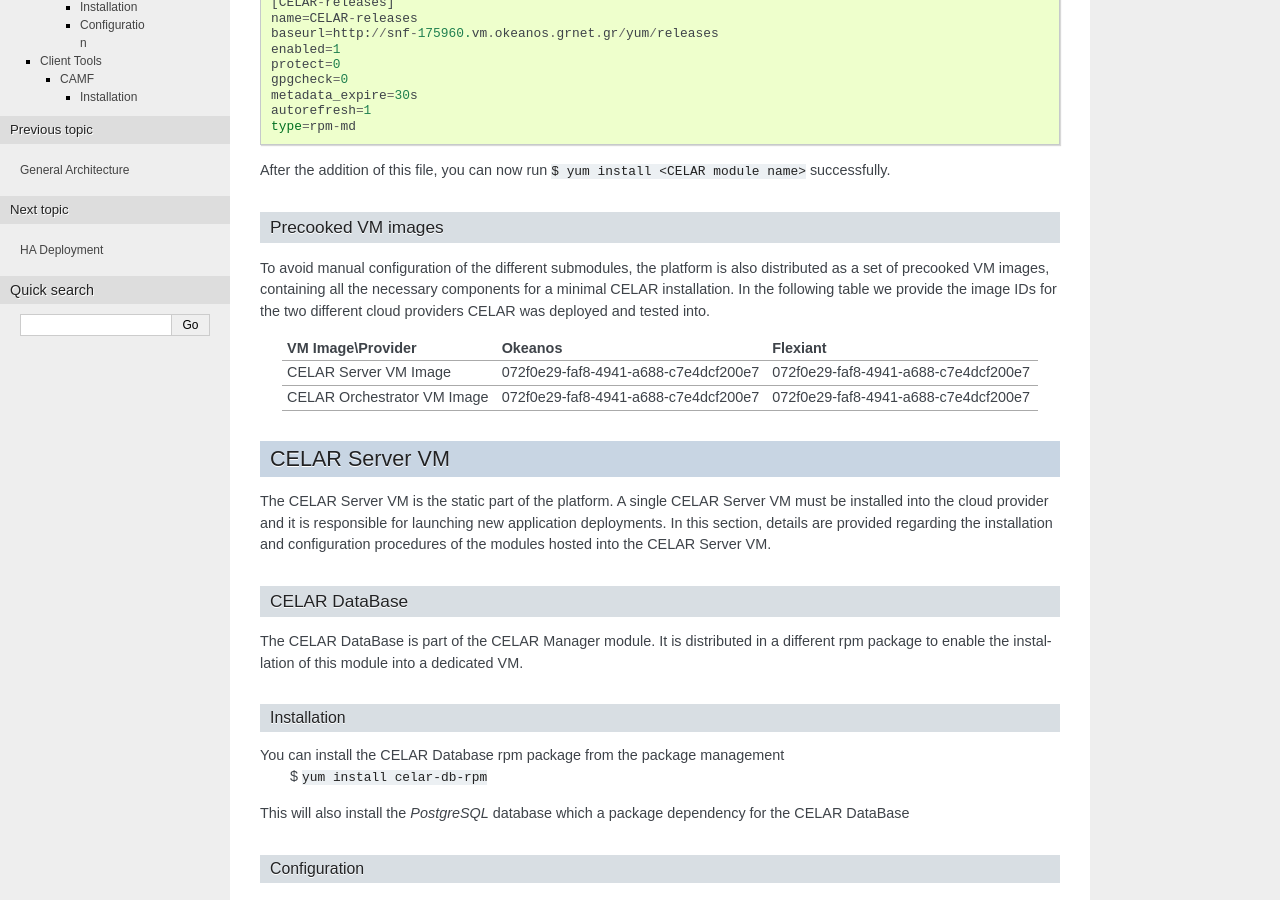
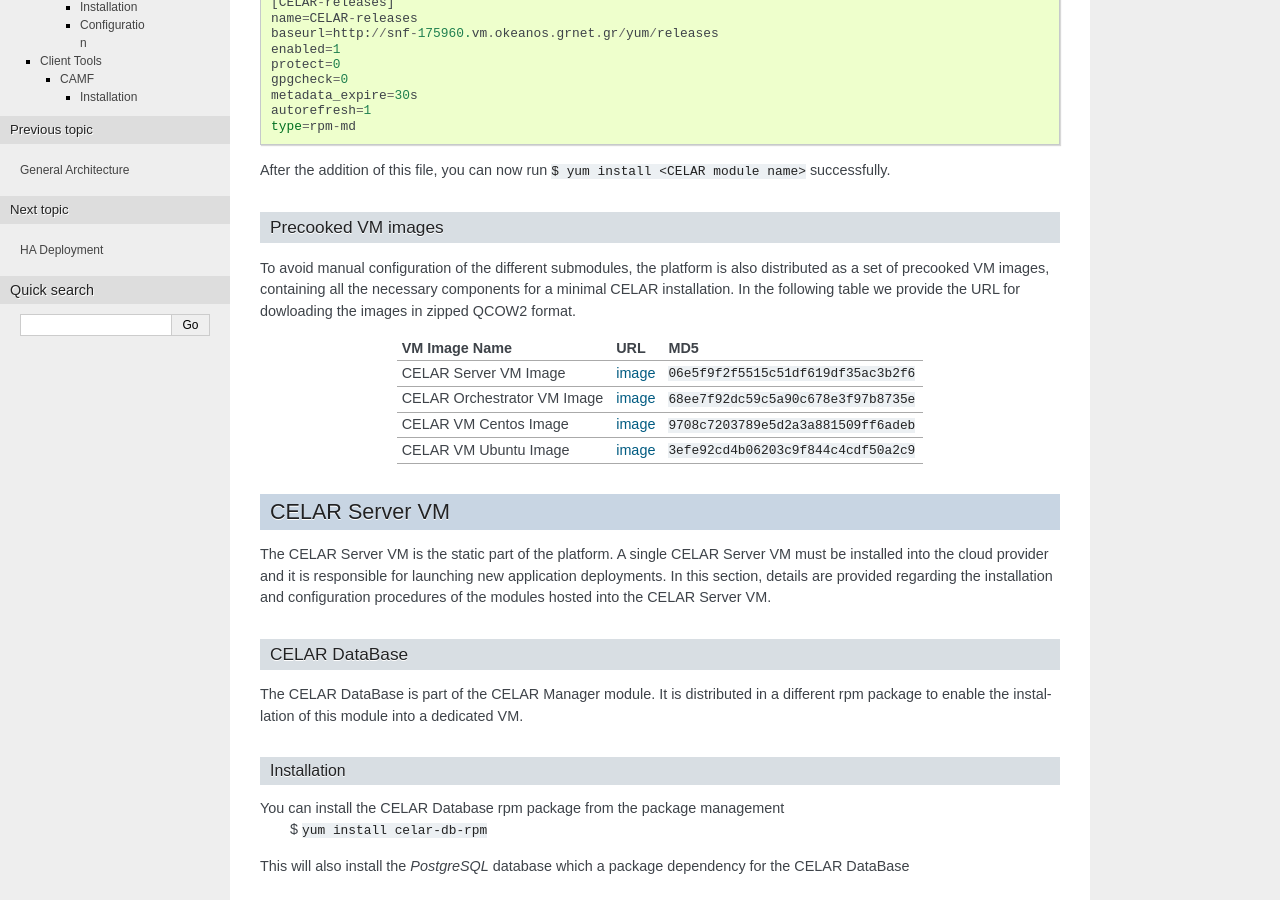
Before and after one commit to giagiannis/celar-documentation, a Sphinx documentation site: the page built from source/sections/install.rst, in a window 1280 px wide and 900 px high, scrolled down 668 px. Built offline with Sphinx 7.4.7, drawn with Linux system fonts in a browser that asks for light colours.

Commit message:
added correct image URLs

```diff
--- a/source/sections/install.rst
+++ b/source/sections/install.rst
@@ -36,14 +36,17 @@
 
 Precooked VM images
 ^^^^^^^^^^^^^^^^^^^
-To avoid manual configuration of the different submodules, the platform is also distributed as a set of precooked VM images, containing all the necessary components for a minimal CELAR installation. In the following table we provide the image IDs for the two different cloud providers CELAR was deployed and tested into.
+To avoid manual configuration of the different submodules, the platform is also distributed as a set of precooked VM images, containing all the necessary components for a minimal CELAR installation. In the following table we provide the URL for dowloading the images in zipped QCOW2 format.
 
-===========================  ====================================  ====================================
-VM Image\\Provider           Okeanos                               Flexiant
-===========================  ====================================  ====================================
-CELAR Server VM Image        072f0e29-faf8-4941-a688-c7e4dcf200e7  072f0e29-faf8-4941-a688-c7e4dcf200e7
-CELAR Orchestrator VM Image  072f0e29-faf8-4941-a688-c7e4dcf200e7  072f0e29-faf8-4941-a688-c7e4dcf200e7
-===========================  ====================================  ====================================
+=========================== ========================================================================================================================= ====================================
+VM Image Name               URL                                                                                                                       MD5
+=========================== ========================================================================================================================= ====================================
+CELAR Server VM Image       `image <http://snf-175960.vm.okeanos.grnet.gr/appls/0.2/celar-server-image-0.2.qcow2.gz>`_                                ``06e5f9f2f5515c51df619df35ac3b2f6``
+CELAR Orchestrator VM Image `image <http://snf-175960.vm.okeanos.grnet.gr/appls/0.2/celar-orchestrator-image-0.2.qcow2.gz>`_                          ``68ee7f92dc59c5a90c678e3f97b8735e``
+CELAR VM Centos Image       `image <http://snf-175960.vm.okeanos.grnet.gr/appls/0.2/celar-vm-centos6-image-0.2.qcow2.gz>`_                            ``9708c7203789e5d2a3a881509ff6adeb``
+CELAR VM Ubuntu Image       `image <http://snf-175960.vm.okeanos.grnet.gr/appls/0.2/celar-vm-ubuntu-image-0.2.qcow2.gz>`_                             ``3efe92cd4b06203c9f844c4cdf50a2c9``
+=========================== ========================================================================================================================= ====================================
+
 
 
 CELAR Server VM
```
